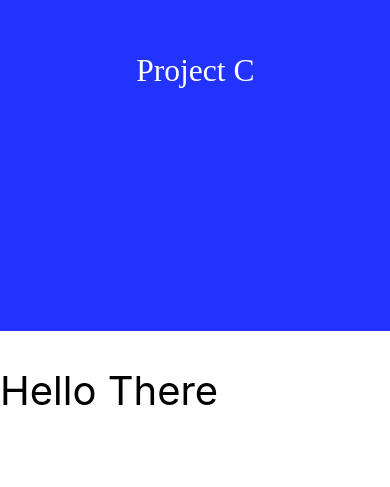
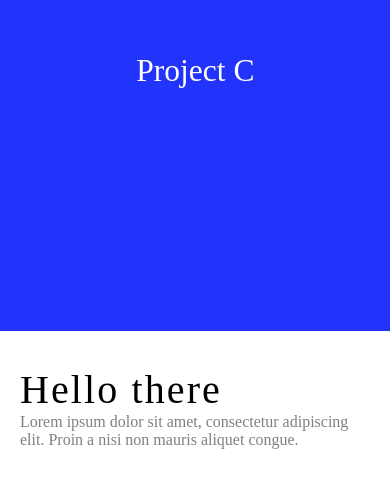
Before and after one commit to HankTech/c-project, a React Native app: screen /IntroScreen in a window 390 px wide. Shown: the part 133-620 px from the top of the page. Built offline with nearby package versions, Linux system fonts and the light colour scheme.

Commit message:
add: delay, example of title and subtitle

```diff
--- a/src/screens/Intro.tsx
+++ b/src/screens/Intro.tsx
@@ -7,7 +7,8 @@ const Intro = () => {
   useEffect(() => {
     Animated.timing(translation, {
       toValue: 100,
-      duration: 1200,
+      duration: 1000,
+      delay: 1000,
       useNativeDriver: true
     }).start()
   }, [])
@@ -76,7 +77,8 @@ const Intro = () => {
           }
         ]}
       >
-        <Text style={{ color: '#000', fontSize: 40, marginTop: 35 }}>Hello There</Text>
+        <Text style={styles.title}>Hello there</Text>
+        <Text style={styles.subtitle}>Lorem ipsum dolor sit amet, consectetur adipiscing elit. Proin a nisi non mauris aliquet congue.</Text>
       </Animated.View>
     </View>
   )
@@ -112,7 +114,22 @@ const styles = StyleSheet.create({
     backgroundColor: '#fff',
     bottom: '-100%',
     height: '100%',
-    width: '100%'
+    width: '100%',
+    paddingHorizontal: 20
+  },
+
+  title: {
+    color: '#000',
+    fontSize: 40,
+    marginTop: 35,
+    fontFamily: 'SF-Pro-Display-Medium',
+    letterSpacing: 2.1
+  },
+
+  subtitle: {
+    color: 'gray',
+    fontSize: 16,
+    fontFamily: 'SF-Pro-Display-Medium'
   }
 })
 
```
